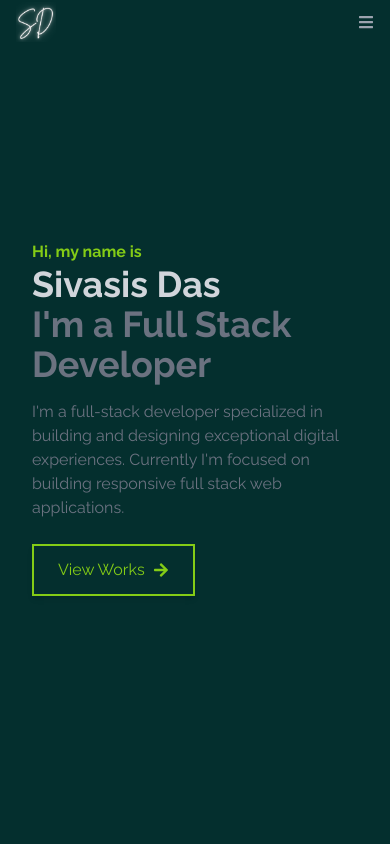
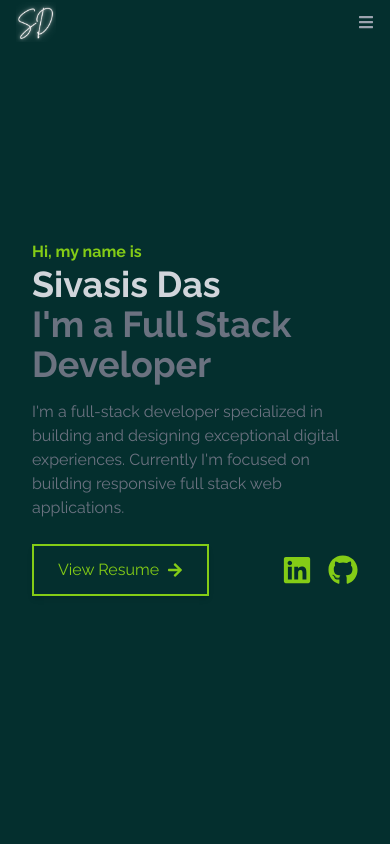
Before and after one commit to sivasis-das/portfolio, a React (Vite) app: page / in a window 390 px wide. Shown: the top 844 px of the page. Built offline with nearby package versions, Linux system fonts and the light colour scheme.

Commit message:
added social icons for mobile devices

```diff
--- a/src/components/Contact.jsx
+++ b/src/components/Contact.jsx
@@ -16,6 +16,7 @@ function Contact() {
             or send email at -{" "}
             <a
               href="mailto:sivasisd7@gmail.com"
+              target="_blank"
               className="text-lime-500 hover:text-lime-300 lining-nums tracking-wider"
             >
               sivasisd7@gmail.com
--- a/src/components/Home.jsx
+++ b/src/components/Home.jsx
@@ -1,5 +1,6 @@
 import React from "react";
-import { FaArrowRight } from "react-icons/fa";
+import { FaArrowRight, FaGithub, FaLinkedin } from "react-icons/fa";
+import resume from "../assets/Sivasis Resume 2023 pdf.pdf"
 
 function Home() {
   return (
@@ -18,13 +19,32 @@ function Home() {
           exceptional digital experiences. Currently I'm focused on building
           responsive full stack web applications.
         </p>
-        <div>
-          <button className="text-lime-500 border-2 border-lime-500 px-6 py-3 my-2 flex items-center gap-2 hover:bg-lime-500 hover:text-white shadow-md group duration-500">
-            View Works{" "}
-            <span>
-              <FaArrowRight className="group-hover:rotate-90 group-hover:duration-300" />
-            </span>{" "}
-          </button>
+        <div className="flex justify-between items-center">
+          <a href={resume} target="_blank">
+            <button className="text-lime-500 border-2 border-lime-500 px-6 py-3 my-2 flex items-center gap-2 hover:bg-lime-500 hover:text-white shadow-md group duration-500">
+              View Resume{" "}
+              <span>
+                <FaArrowRight className="group-hover:-rotate-90 group-hover:duration-300" />
+              </span>{" "}
+            </button>
+          </a>
+
+          <div className="xl:hidden flex space-x-4">
+            <a
+              href="https://www.linkedin.com/in/sivasisdas1994"
+              target="_blank"
+              className="text-lime-500"
+            >
+              <FaLinkedin size={30} />
+            </a>
+            <a
+              href="https://github.com/sivasis-das"
+              target="_blank"
+              className="text-lime-500"
+            >
+              <FaGithub size={30} />
+            </a>
+          </div>
         </div>
       </div>
     </div>
--- a/src/components/Navbar.jsx
+++ b/src/components/Navbar.jsx
@@ -7,6 +7,7 @@ import { FaGithub } from "react-icons/fa";
 import { HiOutlineMail } from "react-icons/hi";
 import { BsFillPersonLinesFill } from "react-icons/bs";
 import { Link } from "react-scroll";
+import resume from "../assets/Sivasis Resume 2023 pdf.pdf"
 
 function Navbar() {
   const [showNav, setShowNav] = useState(false);
@@ -146,7 +147,7 @@ function Navbar() {
           </li>
           <li className="w-[160px] h-[60px] flex justify-between items-center ml-[-100px] hover:ml-[-10px] duration-300 bg-slate-600 text-gray-300">
             <a
-              href="https://docs.google.com/document/d/1c8suWDp25YBNrZEWeqbAO8Xhl0WHWCe08t1NXW8zKsc/edit?usp=drive_link"
+              href={resume}
               target="_blank"
               className="flex justify-between items-center w-full "
             >
--- a/src/components/Works.jsx
+++ b/src/components/Works.jsx
@@ -1,6 +1,7 @@
 import React from "react";
 import work1 from "../assets/work1.jpeg";
 import work2 from "../assets/work2.jpg";
+import weather from '../assets/weather.png'
 
 function Works() {
   return (
@@ -23,7 +24,7 @@ function Works() {
           >
             {/* hover effect */}
             <div className="group-hover:bg-teal-950/80 transition duration-700 ease-in-out w-full h-full flex justify-center items-center">
-              <div className="opacity-0 group-hover:opacity-100  duration-700 ease-in-out group-hover:transition-opacity">
+              <div className="opacity-0 group-hover:opacity-100  duration-700 ease-in-out group-hover:transition-opacity text-center">
                 <span className="text-2xl font-bold text-gray-400 tracking-wider">
                   React JS app
                 </span>
@@ -43,6 +44,7 @@ function Works() {
             </div>
           </div>
 
+          {/* card 2 */}
           <div
             style={{ backgroundImage: `url(${work2})` }}
             className="hover:shadow-lg shadow-teal-950 group container rounded-md flex justify-center items-center mx-auto bg-no-repeat h-[250px] bg-cover bg-top overflow-hidden m-3"
@@ -68,6 +70,32 @@ function Works() {
               </div>
             </div>
           </div>
+
+          <div
+            style={{ backgroundImage: `url(${weather})` }}
+            className="hover:shadow-lg shadow-teal-950 group container rounded-md flex justify-center items-center mx-auto  bg-no-repeat h-[250px] bg-cover bg-top overflow-hidden m-3"
+          >
+            {/* hover effect */}
+            <div className="group-hover:bg-teal-950/80 transition duration-700 ease-in-out w-full h-full flex justify-center items-center">
+              <div className="opacity-0 group-hover:opacity-100   duration-700 transition-opacity ease-in-out text-center">
+                <span className="text-2xl font-bold text-gray-400 tracking-wider ">
+                  Weather app
+                </span>
+                <div className="pt-8 text-center">
+                  <a href="/">
+                    <button className="py-3 m-2 bg-white text-gray-700 font-bold text-lg px-4 rounded-lg text-center hover:bg-lime-500 hover:text-white duration-300">
+                      Demo
+                    </button>
+                  </a>
+                  <a href="/">
+                    <button className="py-3 m-2 bg-white text-gray-700 font-bold text-lg px-4 rounded-lg text-center hover:bg-lime-500 hover:text-white duration-300">
+                      Code
+                    </button>
+                  </a>
+                </div>
+              </div>
+            </div>
+          </div>
         </div>
       </div>
     </div>
```
Also changed, not shown: src/assets/weather.png (added), 1 other file (tests, documents, lock files or other folders).
